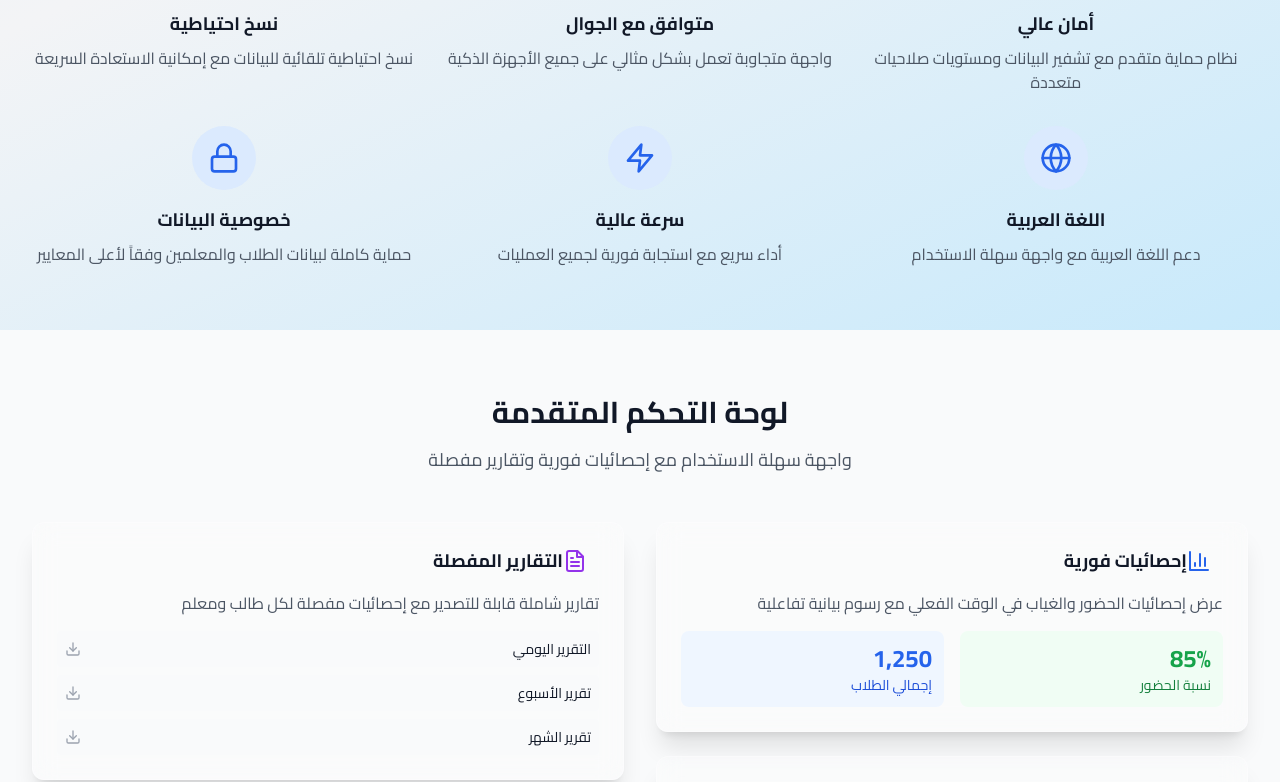
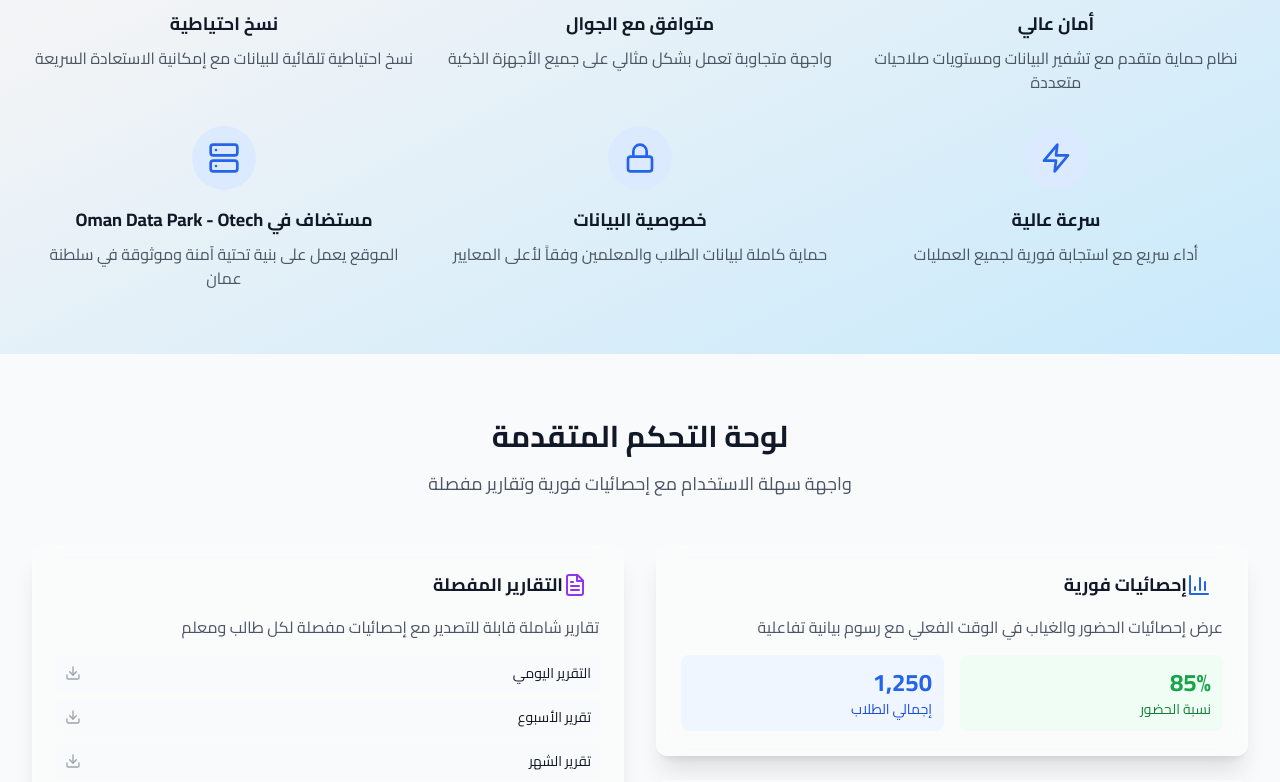
Before and after one commit to train2023-31/tatubujs, a React (Create React App) app in the folder frontend/: page / in a window 1280 px wide. Shown: the part 4960-5742 px from the top of the page. Built offline with nearby package versions, Linux system fonts and the light colour scheme; no server answers.

Commit message:
index new api1

```diff
--- a/frontend/public/version.json
+++ b/frontend/public/version.json
@@ -1,6 +1,6 @@
 {
-  "buildTime": "2026-02-23T18:33:19.700Z",
-  "buildTimestamp": 1771871599700,
+  "buildTime": "2026-02-23T20:26:07.226Z",
+  "buildTimestamp": 1771878367226,
   "version": "2.7.3",
   "gitCommit": "unknown",
   "environment": "production"
--- a/frontend/src/pages/Home/Home.js
+++ b/frontend/src/pages/Home/Home.js
@@ -52,7 +52,8 @@ import {
   Bus,
   QrCode,
   RotateCcw,
-  Route
+  Route,
+  Server
 } from 'lucide-react';
 
 const Home = () => {
@@ -270,11 +271,7 @@ const Home = () => {
       title: "نسخ احتياطية",
       description: "نسخ احتياطية تلقائية للبيانات مع إمكانية الاستعادة السريعة"
     },
-    {
-      icon: Globe,
-      title: "اللغة العربية",
-      description: "دعم اللغة العربية مع واجهة سهلة الاستخدام"
-    },
+
     {
       icon: Zap,
       title: "سرعة عالية",
@@ -284,6 +281,11 @@ const Home = () => {
       icon: Lock,
       title: "خصوصية البيانات",
       description: "حماية كاملة لبيانات الطلاب والمعلمين وفقاً لأعلى المعايير"
+    },
+    {
+      icon: Server,
+      title: "مستضاف في Oman Data Park - Otech",
+      description: "الموقع يعمل على بنية تحتية آمنة وموثوقة في سلطنة عمان"
     }
   ];
 
@@ -1222,6 +1224,7 @@ const Home = () => {
 
           <div className="border-t border-gray-800 mt-6 md:mt-8 pt-6 md:pt-8 text-center text-xs md:text-sm text-gray-400">
             <p>&copy; 2024 نظام تتبع. جميع الحقوق محفوظة.</p>
+            <p className="mt-2 opacity-90"> Oman Data Park - Otech</p>
           </div>
         </div>
       </footer>
--- a/frontend/src/version.js
+++ b/frontend/src/version.js
@@ -1,7 +1,7 @@
 // Auto-generated version file
 export const BUILD_INFO = {
-  "buildTime": "2026-02-23T18:33:19.700Z",
-  "buildTimestamp": 1771871599700,
+  "buildTime": "2026-02-23T20:26:07.226Z",
+  "buildTimestamp": 1771878367226,
   "version": "2.7.3",
   "gitCommit": "unknown",
   "environment": "production"
```
